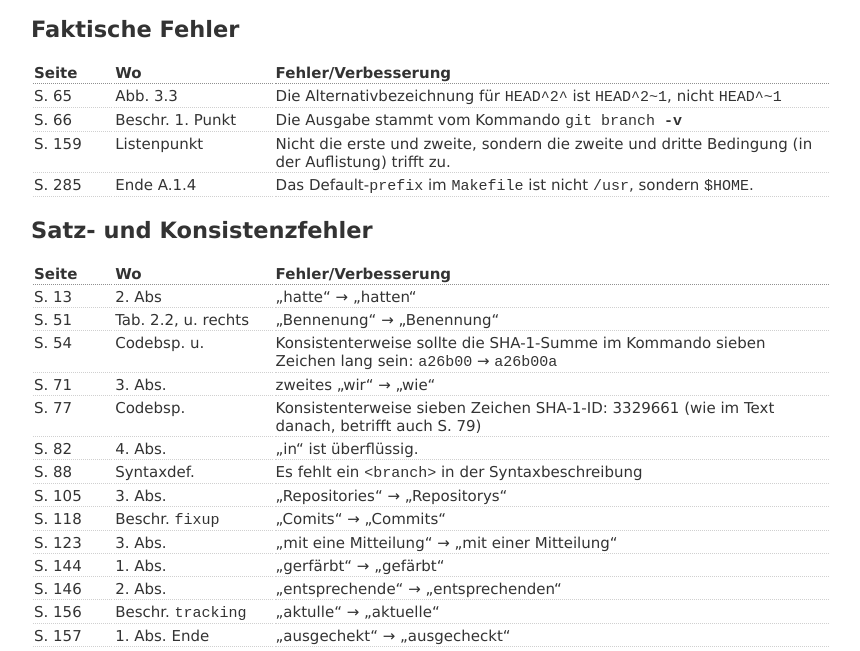
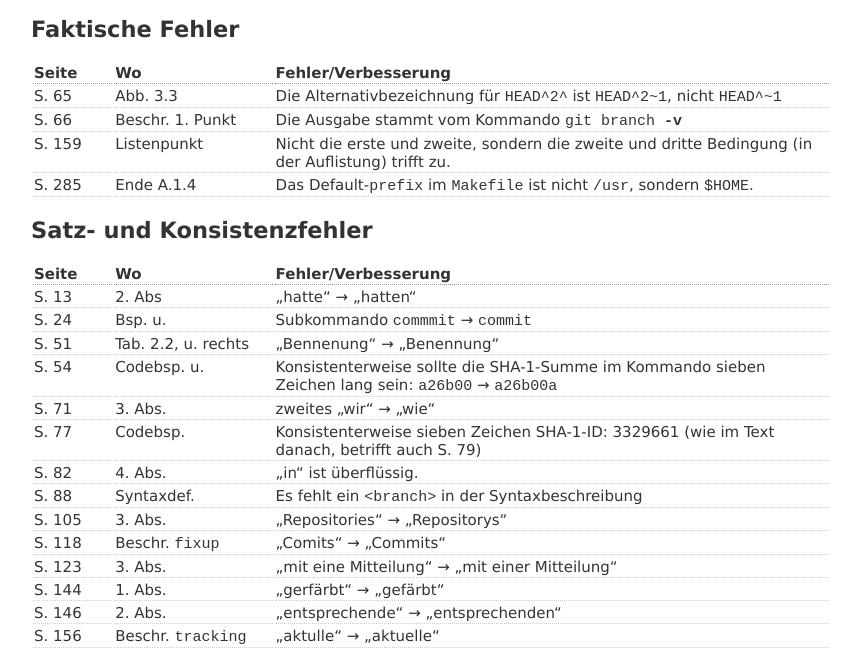
Before and after one commit to gitbuch/gitbuch.github.com, a plain HTML site: page errata.html in a window 1280 px wide. Shown: the part 96-747 px from the top of the page, without its empty margins (209-1069 px from the left). Drawn offline with Linux system fonts and the light colour scheme.

Commit message:
Korrektur von JR

```diff
--- a/errata.html
+++ b/errata.html
@@ -114,6 +114,17 @@ Haben Sie auch einen Fehler gefunden? Dann schreiben Sie uns unter
     </td>
     <td class="what">
         „hatte“ &rarr; „hatten“
+    </td>
+</tr>
+<tr>
+    <td class="page">
+        S. 24
+    </td>
+    <td class="location">
+        Bsp. u.
+    </td>
+    <td class="what">
+        Subkommando <code>commmit</code> &rarr; <code>commit</code>
     </td>
 </tr>
 <tr>
@@ -553,6 +564,7 @@ Haben Sie auch einen Fehler gefunden? Dann schreiben Sie uns unter
     Für Korrekturen danken wir:
         Philipp Hahn,
         Michael Prokop,
+        Johannes Reinhold,
         Heiko Schlichting,
         Markus Weber
 </p>
```
